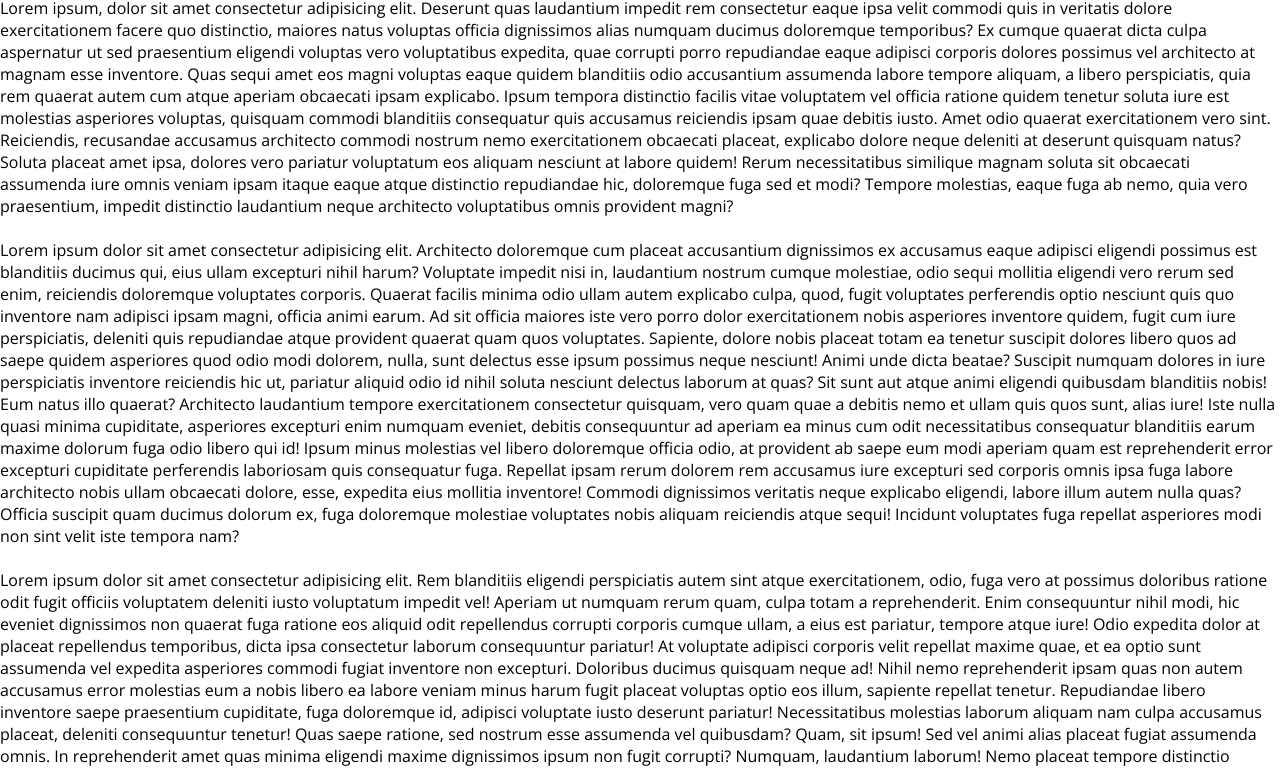
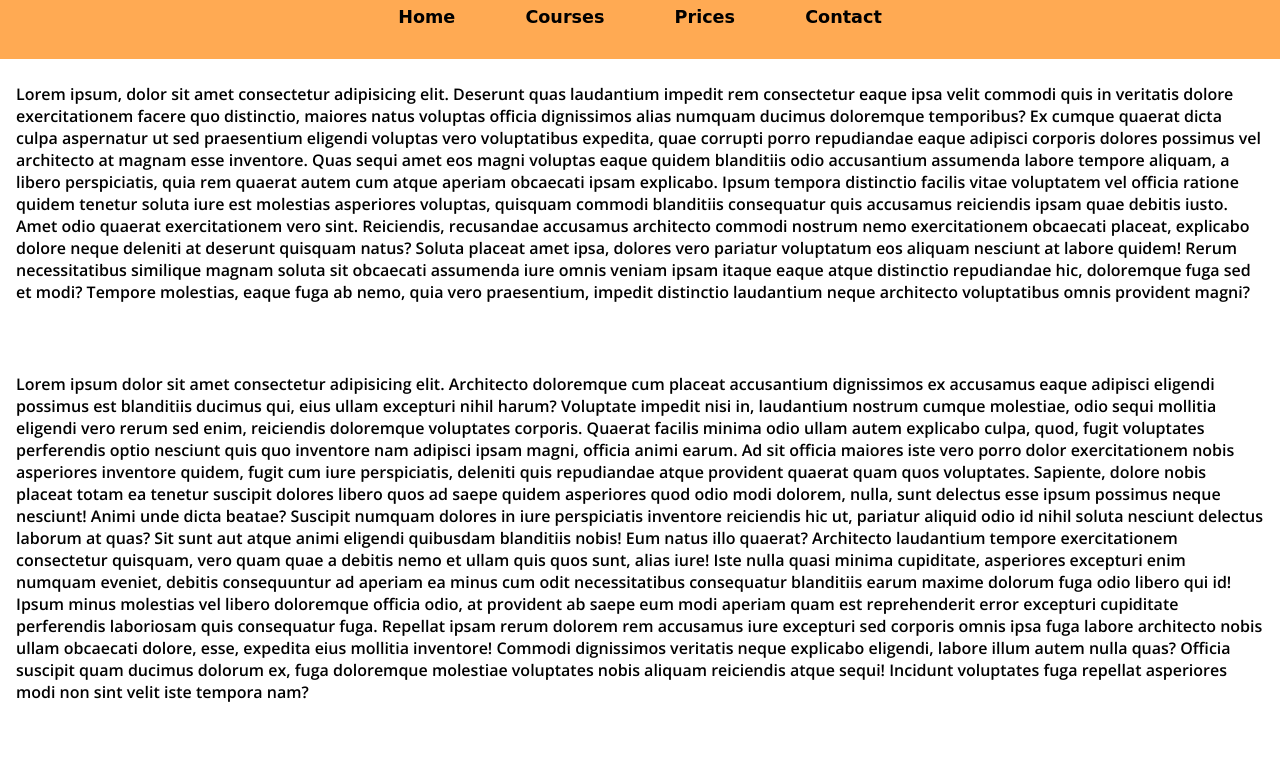
Before and after one commit to barbaros163/16.08.2022_Html_Css, a plain HTML site: page 3-practice-site.html in a window 1280 px wide. Shown: the part 96-866 px from the top of the page. Drawn offline with nearby package versions, Linux system fonts and the light colour scheme; a web font is replaced by a local one.

Commit message:
nav main updated

```diff
--- a/css/3-practice-site.css
+++ b/css/3-practice-site.css
@@ -6,6 +6,7 @@
 
 body {
   font-family: "Open Sans";
+  font-weight: 600;
 }
 
 /** NAV-TOP */
@@ -42,3 +43,44 @@ nav.nav-top img {
 }
 
 /** NAV-MAIN */
+nav.nav-main{
+  width: 100%;
+  height: 100%;
+}
+
+.nav-main  {
+  display: inline-block;
+  position: sticky;
+  top: 0;
+  background-color: #ffaa53;
+  list-style-type: none;
+  text-align: center;
+  font-size: 1.1rem;
+  font-family: "DynaPuff", cursive;
+  padding: 2rem;
+
+
+}
+
+.nav-main a {
+  text-decoration: none;
+  color: black;
+  padding: 2rem;
+
+
+}
+
+nav {
+  display: block;
+
+}
+
+.nav-main a:hover {
+  color:white;
+
+}
+
+main p {
+  margin: 1.5rem 1rem;
+
+}
```
Also changed, not shown: css/2-practice-yatay-menu.css (+7 -0 lines).
